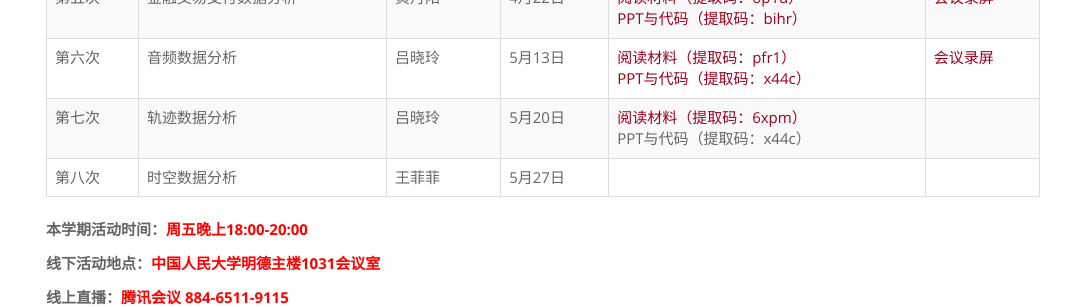
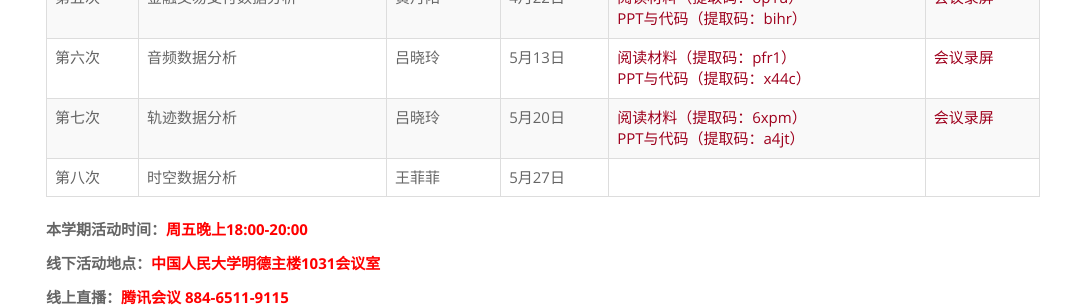
Before and after one commit to rucdmc/rucdmc.github.io, a Jekyll site: the page built from index.html, in a window 1280 px wide. Shown: the part 943-1250 px from the top of the page, without its empty margins (97-1182 px from the left). Built offline with Jekyll 4.4.1, drawn with Linux system fonts in a browser that asks for light colours.

Commit message:
Update index.html

```diff
--- a/index.html
+++ b/index.html
@@ -149,8 +149,8 @@ layout: default
             <td>轨迹数据分析</td>
             <td>吕晓玲</td>
             <td>5月20日</td>
-            <td><a href="https://pan.baidu.com/s/1kFeZG0BT4GZ-ulGfzSOJ3g?pwd=6xpm">阅读材料（提取码：6xpm）</a><br />PPT与代码（提取码：x44c）</a></td>
-            <td></td>
+            <td><a href="https://pan.baidu.com/s/1kFeZG0BT4GZ-ulGfzSOJ3g?pwd=6xpm">阅读材料（提取码：6xpm）</a><br /><a href="https://pan.baidu.com/s/16FrTznP6-NycOwtqeoWnjg?pwd=a4jt">PPT与代码（提取码：a4jt）</a></td>
+            <td><a href="https://meeting.tencent.com/v2/cloud-record/share?id=22ecf088-f2b7-48f9-aaf4-390de80575fb&from=3">会议录屏</a></td>
 	</tr>
         <tr>
             <td>第八次</td>
```
